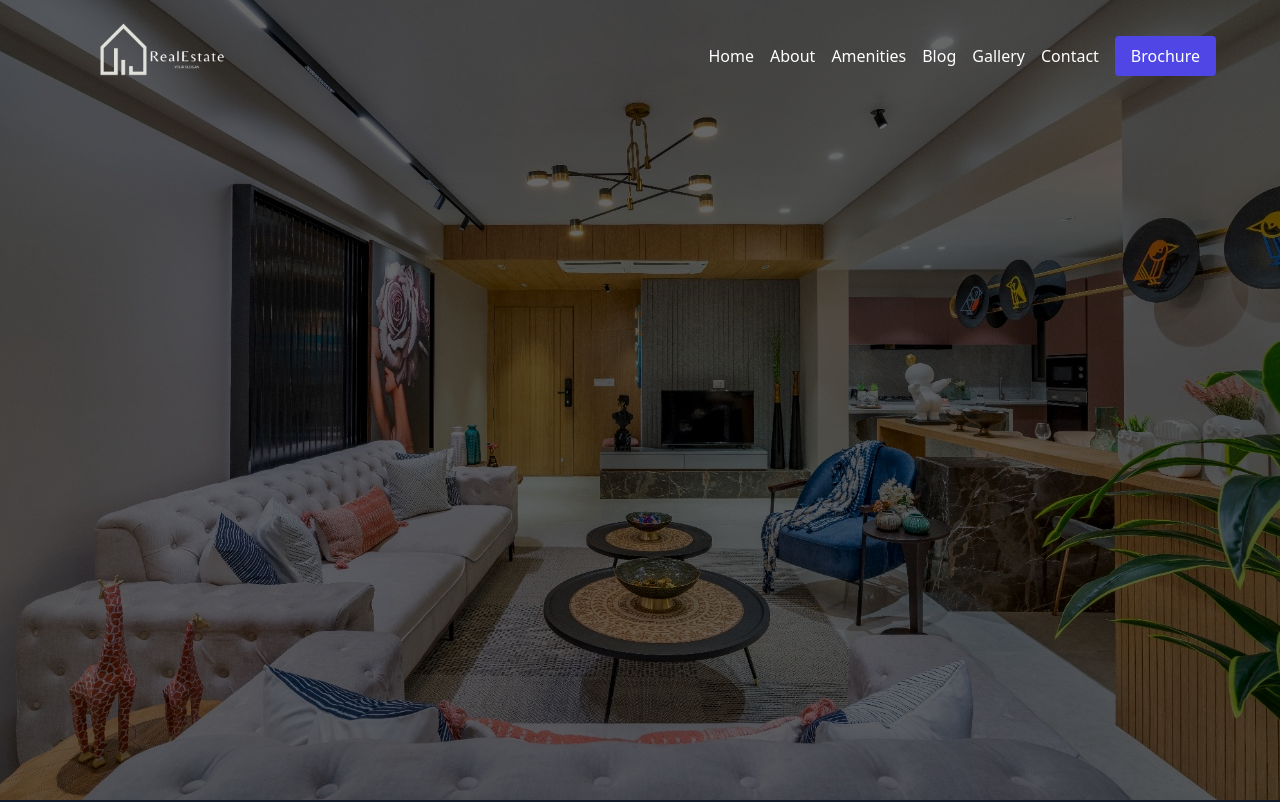
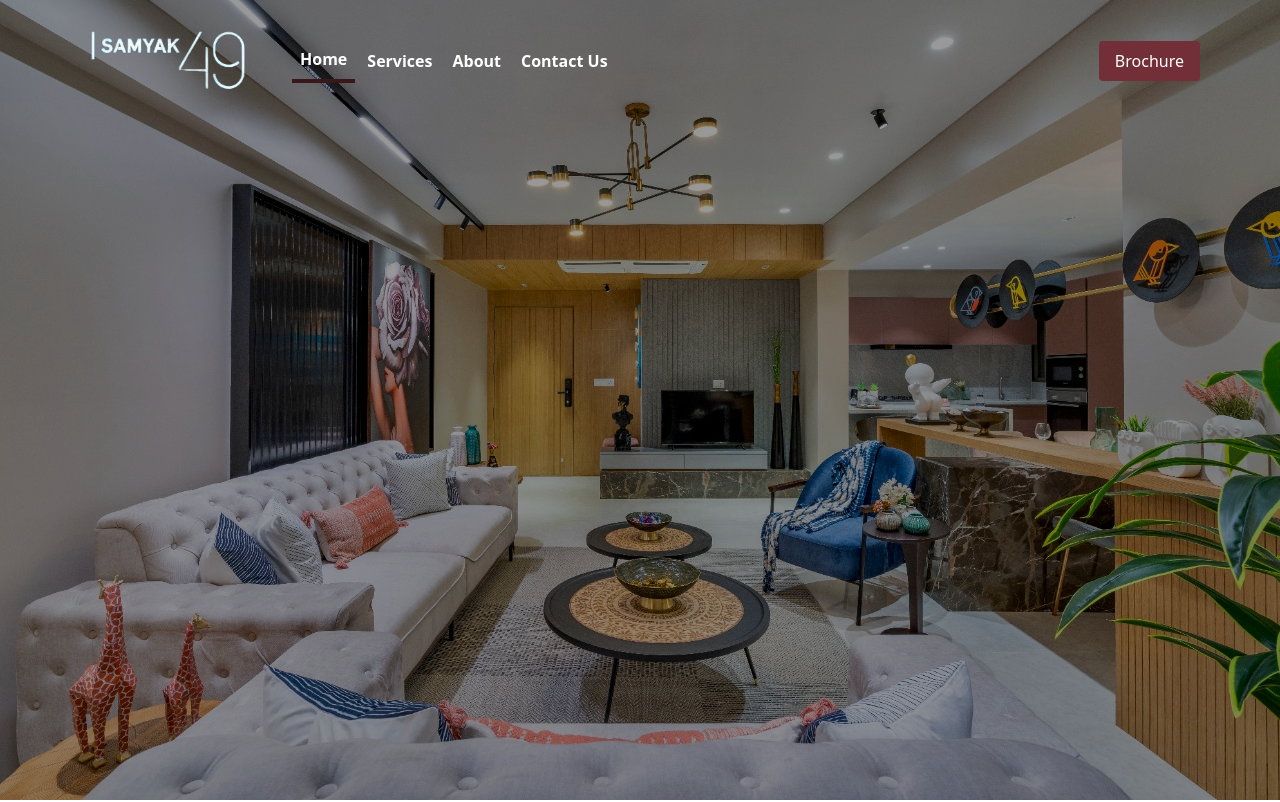
Before and after one commit to sahilpatel09/real-estate, a Vue app: page / in a window 1280 px wide. Shown: the top 802 px of the page. Built offline with nearby package versions, Linux system fonts and the light colour scheme.

Commit message:
add para

```diff
--- /dev/null
+++ b/src/components/Aminities.vue
@@ -0,0 +1,51 @@
+<template><!--
+	<section class="text-gray-400 bg-gray-900 body-font">
+  <div class="container mx-auto flex px-5 py-24 md:flex-row flex-col items-center">
+    <div class="lg:flex-grow md:w-1/2 lg:pr-24 md:pr-16 flex flex-col md:items-start md:text-left mb-16 md:mb-0 items-center text-center">
+      <h1 class="title-font sm:text-4xl text-3xl mb-4 font-medium text-white">Before they sold out
+        <br class="hidden lg:inline-block">readymade gluten
+      </h1>
+      <p class="mb-8 leading-relaxed">Copper mug try-hard pitchfork pour-over freegan heirloom neutra air plant cold-pressed tacos poke beard tote bag. Heirloom echo park mlkshk tote bag selvage hot chicken authentic tumeric truffaut hexagon try-hard chambray.</p>
+      <div class="flex justify-center">
+        <button class="inline-flex text-white bg-indigo-500 border-0 py-2 px-6 focus:outline-none hover:bg-indigo-600 rounded text-lg">Button</button>
+        <button class="ml-4 inline-flex text-gray-400 bg-gray-800 border-0 py-2 px-6 focus:outline-none hover:bg-gray-700 hover:text-white rounded text-lg">Button</button>
+      </div>
+    </div>
+    <div class="lg:max-w-lg lg:w-full md:w-1/2 w-5/6">
+      <img class="object-cover object-center rounded box" alt="hero" src="@/assets/plan.png">
+    </div>
+  </div>
+</section> -->
+
+<section class="text-gray-600 body-font bg-white">
+  <div class="container px-5 py-24 mx-auto">
+    <div class="flex flex-col text-center w-full mb-20">
+      <h2 class="text-xs text-indigo-500 tracking-widest font-medium title-font mb-1">ROOF PARTY POLAROID</h2>
+      <h1 class="sm:text-3xl text-2xl font-medium title-font mb-4 text-gray-900">Master Cleanse Reliac Heirloom</h1>
+      <p class="lg:w-2/3 mx-auto leading-relaxed text-base">Whatever cardigan tote bag tumblr hexagon brooklyn asymmetrical gentrify, subway tile poke farm-to-table. Franzen you probably haven't heard of them man bun deep jianbing selfies heirloom prism food truck ugh squid celiac humblebrag.</p>
+    </div>
+<!--     <button class="flex mx-auto mt-16 text-white bg-indigo-500 border-0 py-2 px-8 focus:outline-none hover:bg-indigo-600 rounded text-lg">Button</button> -->
+  </div>
+</section>
+
+</template>
+
+
+
+<style>
+	.box{
+  animation: animName 3s linear infinite;
+}
+
+@keyframes animName {
+ 0%{
+/*    transform: rotateX(40deg);
+    transform: rotateY(45deg);*/
+   }
+100%{
+
+    transform: rotateX(20deg);
+
+   }
+}
+</style>
--- a/src/components/Header.vue
+++ b/src/components/Header.vue
@@ -9,7 +9,7 @@
 			<img src="@/assets/logow.png" alt="" class="w-44">
 		</div>
 		<div class="menu flex flex-row justify-center items-center gap-4">
-			<ul class="flex flex-row gap-4 text-white text-base">
+			<ul class=" hidden flex flex-row gap-4 text-white text-base antialiased">
 				<li>Home</li>
 				<li>About</li>
 				<li>Amenities</li>
@@ -17,33 +17,15 @@
 				<li>Gallery</li>
 				<li>Contact</li>
 			</ul>
-			<button class="text-white px-4 py-2 bg-indigo-600 rounded">Brochure</button>
+			<button class="hidden text-white px-4 py-2 bg-indigo-600 rounded">Brochure</button>
+			<button class="">SVG</button>
 		</div>
 	</div>
 	</div>
 	</div>
 
 </header>
-
-<section class="text-gray-400 bg-gray-900 body-font">
-  <div class="container mx-auto flex px-5 py-24 md:flex-row flex-col items-center">
-    <div class="lg:flex-grow md:w-1/2 lg:pr-24 md:pr-16 flex flex-col md:items-start md:text-left mb-16 md:mb-0 items-center text-center">
-      <h1 class="title-font sm:text-4xl text-3xl mb-4 font-medium text-white">Before they sold out
-        <br class="hidden lg:inline-block">readymade gluten
-      </h1>
-      <p class="mb-8 leading-relaxed">Copper mug try-hard pitchfork pour-over freegan heirloom neutra air plant cold-pressed tacos poke beard tote bag. Heirloom echo park mlkshk tote bag selvage hot chicken authentic tumeric truffaut hexagon try-hard chambray.</p>
-      <div class="flex justify-center">
-        <button class="inline-flex text-white bg-indigo-500 border-0 py-2 px-6 focus:outline-none hover:bg-indigo-600 rounded text-lg">Button</button>
-        <button class="ml-4 inline-flex text-gray-400 bg-gray-800 border-0 py-2 px-6 focus:outline-none hover:bg-gray-700 hover:text-white rounded text-lg">Button</button>
-      </div>
-    </div>
-    <div class="lg:max-w-lg lg:w-full md:w-1/2 w-5/6">
-      <img class="object-cover object-center rounded" alt="hero" src="@/assets/plan.png">
-    </div>
-  </div>
-</section>
 </template>
-
 <style>
 .video-background { /* class name used in javascript too */
     width: 100%; /* width needs to be set to 100% */
@@ -63,4 +45,5 @@
   background-size: 3px 3px;
   z-index: 2;
 }
+
 </style>
--- /dev/null
+++ b/src/components/Header_new.vue
@@ -0,0 +1,229 @@
+<template>
+	<header id="header" class=""><div class="">
+<!-- 	<video class="video-background" src="@/assets/video.mp4" autoplay></video> -->
+<img src="@/assets/living.jpeg" class="video-background">
+	<div class="overlay">
+	<div class="py-3 px-3 md:px-16">
+    <nav class=" w-full">
+      <div class="max-w-6xl mx-auto px-4">
+        <div class="flex justify-between">
+          <div class="flex space-x-7">
+            <div>
+              <!-- Website Logo -->
+              <a href="#" class="flex items-center py-4 px-2">
+                <img
+                  src="@/assets/invert.png"
+                  alt="Logo"
+                  class="w-40 mr-2"
+                />
+<!--                 <h2 class="w-40 mr-2 text-white text-2xl">SAMYAK 49</h2> -->
+                <!-- <span class="font-semibold text-gray-500 text-lg">AUTOCAR</span> -->
+              </a>
+            </div>
+            <!-- Primary Navbar items -->
+            <div class="hidden md:flex items-center space-x-1 text-white">
+              <a
+                href=""
+                class="
+                  py-2
+                  px-2
+                  text-white
+                  border-b-4 border-wine
+                  font-semibold
+                "
+                >Home</a
+              >
+              <a
+                href=""
+                class="
+                  py-4
+                  px-2
+                  font-semibold
+                  hover:text-green-500
+                  transition
+                  duration-300
+                "
+                >Services</a
+              >
+              <a
+                href=""
+                class="
+                  py-4
+                  px-2
+                  font-semibold
+                  hover:text-green-500
+                  transition
+                  duration-300
+                "
+                >About</a
+              >
+              <a
+                href=""
+                class="
+                  py-4
+                  px-2
+                  font-semibold
+                  hover:text-green-500
+                  transition
+                  duration-300
+                "
+                >Contact Us</a
+              >
+            </div>
+          </div>
+          <!-- Secondary Navbar items -->
+          <div class="hidden md:flex items-center space-x-3">
+
+            <a
+              href=""
+              class="
+                py-2
+                px-4
+                font-medium
+                text-white
+                bg-wine
+                rounded
+                hover:bg-gray-700
+                transition
+                duration-300
+              "
+              >Brochure</a
+            >
+          </div>
+          <!-- Mobile menu button -->
+          <div class="md:hidden flex items-center">
+            <button class="outline-none mobile-menu-button" @click="isOpen = !isOpen">
+              <svg
+                class="w-9 h-9 text-white hover:text-gray-100"
+                x-show="!showMenu"
+                fill="none"
+                stroke-linecap="round"
+                stroke-linejoin="round"
+                stroke-width="2"
+                viewBox="0 0 24 24"
+                stroke="currentColor"
+              >
+                <path d="M4 6h16M4 12h16M4 18h16"></path>
+              </svg>
+            </button>
+          </div>
+        </div>
+      </div>
+      <!-- mobile menu -->
+      <div class="mobile-menu" :class="{ 'hidden': isOpen }">
+        <ul class="">
+          <li class="active">
+            <a
+              href="index.html"
+              class="
+                block
+                text-sm
+                px-4
+                py-4
+                text-white
+                bg-green-500
+                font-semibold
+              "
+              >Home</a
+            >
+          </li>
+          <li>
+            <a
+              href="#services"
+              class="
+                block
+                text-sm
+                px-4
+                py-4
+                text-white
+                bg-green-500
+                hover:bg-indigo-500
+                transition
+                duration-300
+              "
+              >Services</a
+            >
+          </li>
+          <li>
+            <a
+              href="#about"
+              class="
+                block
+                text-sm
+                px-4
+                py-4
+                hover:bg-indigo-500
+                text-white
+                bg-green-500
+
+                transition
+                duration-300
+              "
+              >About</a
+            >
+          </li>
+          <li>
+            <a
+              href="#contact"
+              class="
+                block
+                text-sm
+                px-4
+                py-4
+                hover:bg-indigo-500
+                text-white
+                bg-green-500
+                transition
+                duration-300
+              "
+              >Contact Us</a
+            >
+          </li>
+        </ul>
+      </div>
+    </nav>
+
+
+
+
+	</div>
+	</div>
+	</div>
+</header>
+</template>
+
+<script setup>
+import { ref } from 'vue'
+const isOpen = ref(true)
+
+</script>
+
+<style>
+.video-background { /* class name used in javascript too */
+    width: 100%; /* width needs to be set to 100% */
+    height: 100vh; /* height needs to be set to 100% */
+    position: fixed;
+    left: 0;
+    top: 0;
+    z-index: -1;
+    object-fit: cover;
+}
+.overlay {
+	width: 100%;
+	height: 100vh;
+  top: 0;
+  left: 0;
+  background: rgba(0,0,0,0.4);
+  background-size: 3px 3px;
+  z-index: 2;
+}
+.wine {
+	color:#722F37;
+}
+.bg-wine {
+	background:#722F37;
+}
+.border-wine {
+border-bottom: 4px solid #39181c;
+}
+</style>
--- a/src/views/Home.vue
+++ b/src/views/Home.vue
@@ -1,7 +1,10 @@
 <template>
-<Header />
+<Newhead />
+<Aminities />
 </template>
 
 <script setup>
-import Header from '../components/Header.vue'
+import Aminities from '../components/Aminities.vue'
+import Newhead from '../components/Header_new.vue'
+
 </script>
```
Also changed, not shown: src/assets/invert.png (added).
